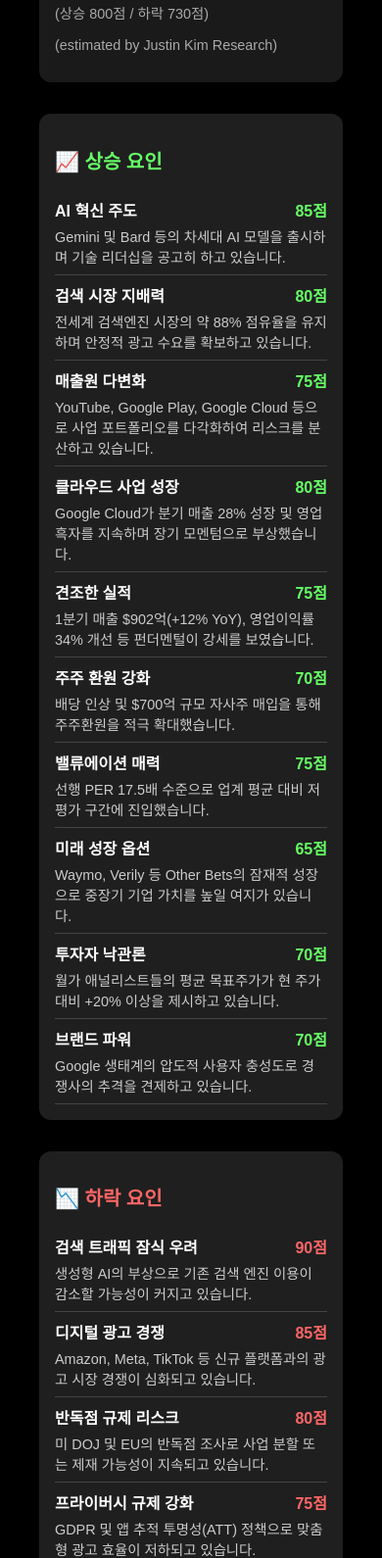
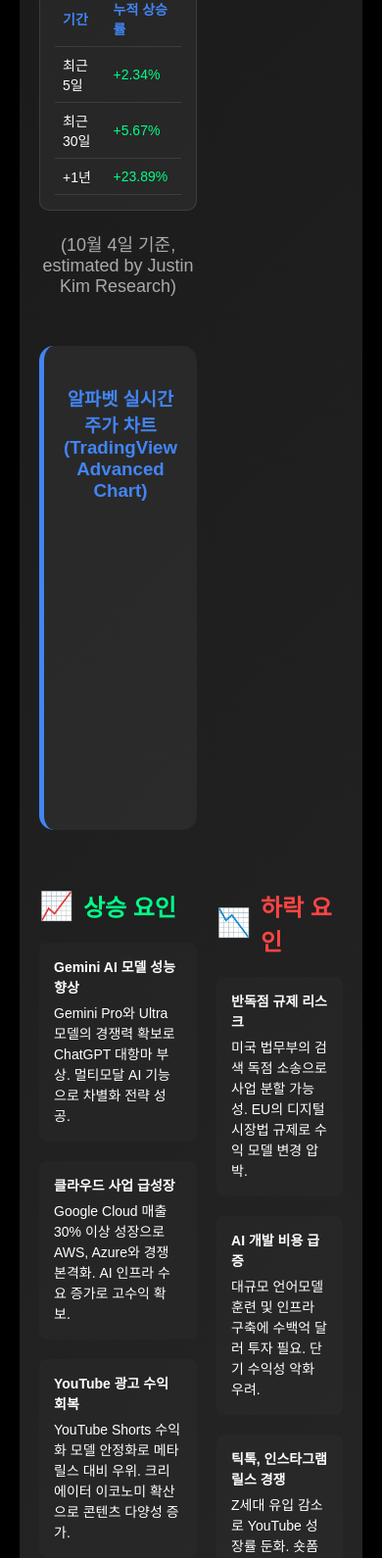
Before and after one commit to JustinKim0324/stocks, a plain HTML site: page alphabet.html in a window 390 px wide. Shown: the part 211-1801 px from the top of the page at 98% size. Drawn offline with Linux system fonts and the light colour scheme; a script that the page names is missing.

Commit message:
Update alphabet.html

```diff
--- a/alphabet.html
+++ b/alphabet.html
@@ -5,57 +5,303 @@
     <meta name="viewport" content="width=device-width, initial-scale=1.0">
     <title>알파벳 종합점수</title>
     <style>
-    body { background-color: #000; color: #fff; font-family: sans-serif; padding: 2rem; }
-    .container { max-width: 960px; margin: auto; }
-    .score-box { background-color: #1a1a1a; padding: 1rem; border-radius: 12px; margin-bottom: 2rem; }
-    .score-box h1 { color: #ffcc00; font-size: 2.5rem; margin-bottom: 0.5rem; }
-    .score-box p { color: #aaa; font-size: 0.9rem; }
-    .grid { display: grid; gap: 2rem; grid-template-columns: 1fr; }
-    @media (min-width: 768px) { .grid { grid-template-columns: 1fr 1fr; } }
-    .section { background-color: #1f1f1f; border-radius: 12px; padding: 1rem; }
-    .section h2 { font-size: 1.25rem; margin-bottom: 1rem; }
-    .section.bullish h2 { color: #66ff66; }
-    .section.bearish h2 { color: #ff6666; }
-    .factor { border-bottom: 1px solid #444; padding: 0.5rem 0; }
-    .factor-title { display: flex; justify-content: space-between; font-weight: bold; }
-    .factor-score.bullish { color: #66ff66; }
-    .factor-score.bearish { color: #ff6666; }
-    .factor-detail { font-size: 0.9rem; color: #ccc; margin-top: 0.25rem; }
+        body {
+            font-family: 'Arial', sans-serif;
+            background-color: #000;
+            color: #fff;
+            margin: 0;
+            padding: 20px;
+            display: flex;
+            justify-content: center;
+            align-items: center;
+            min-height: 100vh;
+        }
+        .container {
+            max-width: 1200px;
+            background: linear-gradient(135deg, #1a1a1a 0%, #2d2d2d 100%);
+            border-radius: 20px;
+            padding: 40px;
+            box-shadow: 0 20px 40px rgba(0,0,0,0.5);
+            display: grid;
+            grid-template-rows: auto auto auto 1fr;
+            grid-template-columns: 1fr 1fr;
+            gap: 20px;
+        }
+        .header {
+            grid-column: 1 / -1;
+            text-align: center;
+            margin-bottom: 10px;
+            display: flex;
+            flex-direction: column;
+            align-items: center;
+        }
+        .stock-info {
+            display: flex;
+            align-items: center;
+            gap: 20px;
+            margin-bottom: 10px;
+        }
+        .score {
+            font-size: 48px;
+            font-weight: bold;
+            background: linear-gradient(45deg, #4285f4, #34a853, #fbbc05, #ea4335);
+            -webkit-background-clip: text;
+            -webkit-text-fill-color: transparent;
+            background-clip: text;
+        }
+        .estimated {
+            font-size: 18px;
+            color: #aaa;
+            margin-top: 10px;
+        }
+        .performance-table {
+            background: rgba(255,255,255,0.05);
+            border-radius: 10px;
+            padding: 15px;
+            border: 1px solid rgba(255,255,255,0.1);
+        }
+        .performance-table table {
+            width: 100%;
+            border-collapse: collapse;
+            font-size: 14px;
+        }
+        .performance-table th, .performance-table td {
+            padding: 8px;
+            text-align: left;
+            border-bottom: 1px solid rgba(255,255,255,0.1);
+        }
+        .performance-table th {
+            color: #4285f4;
+        }
+        .positive { color: #00ff88; }
+        .negative { color: #ff4444; }
+        .chart-container {
+            grid-row: 3;
+            grid-column: 1 / -1;
+            margin-bottom: 20px;
+            text-align: center;
+            background: rgba(255,255,255,0.05);
+            border-radius: 15px;
+            padding: 20px;
+            border-left: 5px solid #4285f4;
+        }
+        .chart-container h3 {
+            color: #4285f4;
+            margin-bottom: 15px;
+        }
+        .tradingview-widget-container {
+            width: 100%;
+            height: 400px;
+        }
+        .section.up {
+            grid-row: 4;
+            grid-column: 1;
+            border-left-color: #00ff88;
+        }
+        .section.down {
+            grid-row: 4;
+            grid-column: 2;
+            border-left-color: #ff4444;
+        }
+        .section h2 {
+            font-size: 24px;
+            margin-bottom: 20px;
+            display: flex;
+            align-items: center;
+        }
+        .up h2 {
+            color: #00ff88;
+        }
+        .up h2::before {
+            content: "📈";
+            margin-right: 10px;
+            font-size: 28px;
+        }
+        .down h2 {
+            color: #ff4444;
+        }
+        .down h2::before {
+            content: "📉";
+            margin-right: 10px;
+            font-size: 28px;
+        }
+        .item {
+            margin-bottom: 20px;
+            padding: 15px;
+            background: rgba(255,255,255,0.02);
+            border-radius: 8px;
+            font-size: 14px;
+            line-height: 1.5;
+        }
+        .item strong {
+            color: #fff;
+            display: block;
+            margin-bottom: 5px;
+        }
+        @media (max-width: 768px) {
+            .container {
+                grid-template-columns: 1fr;
+                grid-template-rows: auto auto auto auto 1fr;
+                gap: 20px;
+                padding: 20px;
+            }
+            .score {
+                font-size: 36px;
+            }
+            .stock-info {
+                flex-direction: column;
+                gap: 10px;
+            }
+            .tradingview-widget-container {
+                height: 300px;
+            }
+        }
     </style>
 </head>
 <body>
     <div class="container">
-    <div class="score-box">
-      <h1>알파벳 종합점수: +70점</h1>
-      <p>(상승 800점 / 하락 730점)</p>
-      <p>(estimated by Justin Kim Research)</p>
+        <div class="header">
+            <div class="stock-info">
+                <div class="score">알파벳 : 163.74 (+1.47%)</div>
+                <div class="performance-table">
+                    <table>
+                        <thead>
+                            <tr>
+                                <th>기간</th>
+                                <th>누적 상승률</th>
+                            </tr>
+                        </thead>
+                        <tbody>
+                            <tr>
+                                <td>최근 5일</td>
+                                <td class="positive">+2.34%</td>
+                            </tr>
+                            <tr>
+                                <td>최근 30일</td>
+                                <td class="positive">+5.67%</td>
+                            </tr>
+                            <tr>
+                                <td>+1년</td>
+                                <td class="positive">+23.89%</td>
+                            </tr>
+                        </tbody>
+                    </table>
                 </div>
-    <div class="grid">
-      <div class="section bullish">
-        <h2>📈 상승 요인</h2>
-        <div class="factor"><div class="factor-title"><span>AI 혁신 주도</span><span class="factor-score bullish">85점</span></div><div class="factor-detail">Gemini 및 Bard 등의 차세대 AI 모델을 출시하며 기술 리더십을 공고히 하고 있습니다.</div></div>
-        <div class="factor"><div class="factor-title"><span>검색 시장 지배력</span><span class="factor-score bullish">80점</span></div><div class="factor-detail">전세계 검색엔진 시장의 약 88% 점유율을 유지하며 안정적 광고 수요를 확보하고 있습니다.</div></div>
-        <div class="factor"><div class="factor-title"><span>매출원 다변화</span><span class="factor-score bullish">75점</span></div><div class="factor-detail">YouTube, Google Play, Google Cloud 등으로 사업 포트폴리오를 다각화하여 리스크를 분산하고 있습니다.</div></div>
-        <div class="factor"><div class="factor-title"><span>클라우드 사업 성장</span><span class="factor-score bullish">80점</span></div><div class="factor-detail">Google Cloud가 분기 매출 28% 성장 및 영업흑자를 지속하며 장기 모멘텀으로 부상했습니다.</div></div>
-        <div class="factor"><div class="factor-title"><span>견조한 실적</span><span class="factor-score bullish">75점</span></div><div class="factor-detail">1분기 매출 $902억(+12% YoY), 영업이익률 34% 개선 등 펀더멘털이 강세를 보였습니다.</div></div>
-        <div class="factor"><div class="factor-title"><span>주주 환원 강화</span><span class="factor-score bullish">70점</span></div><div class="factor-detail">배당 인상 및 $700억 규모 자사주 매입을 통해 주주환원을 적극 확대했습니다.</div></div>
-        <div class="factor"><div class="factor-title"><span>밸류에이션 매력</span><span class="factor-score bullish">75점</span></div><div class="factor-detail">선행 PER 17.5배 수준으로 업계 평균 대비 저평가 구간에 진입했습니다.</div></div>
-        <div class="factor"><div class="factor-title"><span>미래 성장 옵션</span><span class="factor-score bullish">65점</span></div><div class="factor-detail">Waymo, Verily 등 Other Bets의 잠재적 성장으로 중장기 기업 가치를 높일 여지가 있습니다.</div></div>
-        <div class="factor"><div class="factor-title"><span>투자자 낙관론</span><span class="factor-score bullish">70점</span></div><div class="factor-detail">월가 애널리스트들의 평균 목표주가가 현 주가 대비 +20% 이상을 제시하고 있습니다.</div></div>
-        <div class="factor"><div class="factor-title"><span>브랜드 파워</span><span class="factor-score bullish">70점</span></div><div class="factor-detail">Google 생태계의 압도적 사용자 충성도로 경쟁사의 추격을 견제하고 있습니다.</div></div>
             </div>
-      <div class="section bearish">
-        <h2>📉 하락 요인</h2>
-        <div class="factor"><div class="factor-title"><span>검색 트래픽 잠식 우려</span><span class="factor-score bearish">90점</span></div><div class="factor-detail">생성형 AI의 부상으로 기존 검색 엔진 이용이 감소할 가능성이 커지고 있습니다.</div></div>
-        <div class="factor"><div class="factor-title"><span>디지털 광고 경쟁</span><span class="factor-score bearish">85점</span></div><div class="factor-detail">Amazon, Meta, TikTok 등 신규 플랫폼과의 광고 시장 경쟁이 심화되고 있습니다.</div></div>
-        <div class="factor"><div class="factor-title"><span>반독점 규제 리스크</span><span class="factor-score bearish">80점</span></div><div class="factor-detail">미 DOJ 및 EU의 반독점 조사로 사업 분할 또는 제재 가능성이 지속되고 있습니다.</div></div>
-        <div class="factor"><div class="factor-title"><span>프라이버시 규제 강화</span><span class="factor-score bearish">75점</span></div><div class="factor-detail">GDPR 및 앱 추적 투명성(ATT) 정책으로 맞춤형 광고 효율이 저하되고 있습니다.</div></div>
-        <div class="factor"><div class="factor-title"><span>핵심 성장 둔화 우려</span><span class="factor-score bearish">80점</span></div><div class="factor-detail">검색·광고 부문의 성장률이 10%대 초반으로 둔화 조짐을 보이고 있습니다.</div></div>
-        <div class="factor"><div class="factor-title"><span>막대한 투자 부담</span><span class="factor-score bearish">70점</span></div><div class="factor-detail">AI 인프라 및 데이터센터 투자로 단기 수익성 희석 우려가 있습니다.</div></div>
-        <div class="factor"><div class="factor-title"><span>클라우드 경쟁 압박</span><span class="factor-score bearish">75점</span></div><div class="factor-detail">GCP의 시장 점유율은 AWS, Azure 대비 낮아 수익성 확보에 어려움이 있습니다.</div></div>
-        <div class="factor"><div class="factor-title"><span>거시경제 불확실</span><span class="factor-score bearish">75점</span></div><div class="factor-detail">고금리 및 경기 침체 우려로 광고 수요가 위축될 가능성이 있습니다.</div></div>
-        <div class="factor"><div class="factor-title"><span>기술 경쟁 열세 가능성</span><span class="factor-score bearish">80점</span></div><div class="factor-detail">OpenAI 및 Meta 등과의 기술 경쟁 심화로 시장 선도 유지가 불확실합니다.</div></div>
-        <div class="factor"><div class="factor-title"><span>광고 의존 구조</span><span class="factor-score bearish">70점</span></div><div class="factor-detail">매출의 80% 이상을 광고에 의존하여 시장 변화에 취약합니다.</div></div>
+            <div class="estimated">(10월 4일 기준, estimated by Justin Kim Research)</div>
+        </div>
+
+        <div class="chart-container">
+            <h3>알파벳 실시간 주가 차트 (TradingView Advanced Chart)</h3>
+            <div class="tradingview-widget-container">
+                <div id="tradingview_alphabet"></div>
+                <script type="text/javascript" src="https://s3.tradingview.com/tv.js"></script>
+                <script type="text/javascript">
+                new TradingView.widget(
+                {
+                    "width": "100%",
+                    "height": 400,
+                    "symbol": "NASDAQ:GOOGL",
+                    "interval": "D",
+                    "timezone": "Etc/UTC",
+                    "theme": "dark",
+                    "style": "1",
+                    "locale": "en",
+                    "toolbar_bg": "#f1f3f6",
+                    "enable_publishing": false,
+                    "allow_symbol_change": true,
+                    "container_id": "tradingview_alphabet"
+                }
+                );
+                </script>
+            </div>
+        </div>
+
+        <div class="section up">
+            <h2>상승 요인</h2>
+            <div class="item">
+                <strong>Gemini AI 모델 성능 향상</strong>
+                Gemini Pro와 Ultra 모델의 경쟁력 확보로 ChatGPT 대항마 부상. 멀티모달 AI 기능으로 차별화 전략 성공.
+            </div>
+            <div class="item">
+                <strong>클라우드 사업 급성장</strong>
+                Google Cloud 매출 30% 이상 성장으로 AWS, Azure와 경쟁 본격화. AI 인프라 수요 증가로 고수익 확보.
+            </div>
+            <div class="item">
+                <strong>YouTube 광고 수익 회복</strong>
+                YouTube Shorts 수익화 모델 안정화로 메타 릴스 대비 우위. 크리에이터 이코노미 확산으로 콘텐츠 다양성 증가.
+            </div>
+            <div class="item">
+                <strong>검색 AI 통합 가속화</strong>
+                Search Generative Experience(SGE) 도입으로 검색 경험 혁신. AI 답변 품질 향상으로 사용자 만족도 제고.
+            </div>
+            <div class="item">
+                <strong>자율주행 Waymo 사업화</strong>
+                샌프란시스코, 피닉스 등에서 상용 서비스 확대. 로보택시 시장 선점으로 미래 모빌리티 리더십 구축.
+            </div>
+            <div class="item">
+                <strong>안드로이드 생태계 지배력</strong>
+                전 세계 스마트폰 OS 점유율 70% 이상 유지. Google Play Store 수수료 수익 안정적 증가.
+            </div>
+            <div class="item">
+                <strong>퀀텀 컴퓨팅 기술 리드</strong>
+                Sycamore 프로세서 성능 향상으로 IBM, 마이크로소프트와 퀀텀 패권 경쟁. 차세대 컴퓨팅 표준 선점.
+            </div>
+            <div class="item">
+                <strong>헬스케어 AI 진출</strong>
+                Med-PaLM 2 등 의료 AI 모델로 헬스케어 시장 진입. AI 진단 및 신약 개발 분야 투자 확대.
+            </div>
+            <div class="item">
+                <strong>강력한 현금 창출 능력</strong>
+                연간 자유현금흐름 700억 달러 이상으로 AI R&D 투자 여력 충분. 부채 비율 낮아 재무 안정성 우수.
+            </div>
+            <div class="item">
+                <strong>광고 시장 점유율 확대</strong>
+                디지털 광고 시장 성장으로 Google Ads 수익 지속 증가. 리테일 미디어 및 커머스 광고 진출 확대.
+            </div>
+        </div>
+
+        <div class="section down">
+            <h2>하락 요인</h2>
+            <div class="item">
+                <strong>반독점 규제 리스크</strong>
+                미국 법무부의 검색 독점 소송으로 사업 분할 가능성. EU의 디지털시장법 규제로 수익 모델 변경 압박.
+            </div>
+            <div class="item">
+                <strong>AI 개발 비용 급증</strong>
+                대규모 언어모델 훈련 및 인프라 구축에 수백억 달러 투자 필요. 단기 수익성 악화 우려.
+            </div>
+            <div class="item">
+                <strong>틱톡, 인스타그램 릴스 경쟁</strong>
+                Z세대 유입 감소로 YouTube 성장률 둔화. 숏폼 콘텐츠 시장에서 메타, 바이트댄스와 치열한 경쟁.
+            </div>
+            <div class="item">
+                <strong>검색 행태 변화 위협</strong>
+                ChatGPT 등 생성형 AI로 전통적 검색 수요 감소 가능성. 젊은 세대의 소셜 미디어 정보 검색 선호.
+            </div>
+            <div class="item">
+                <strong>애플 iOS 정책 변화</strong>
+                앱 추적 투명성(ATT) 정책으로 모바일 광고 타겟팅 정확도 하락. 서드파티 쿠키 폐지로 광고 효율성 감소.
+            </div>
+            <div class="item">
+                <strong>중국 시장 접근 제한</strong>
+                중국 내 Google 서비스 차단 지속으로 세계 최대 시장 진입 불가. 바이두, 알리바바와 경쟁 기회 상실.
+            </div>
+            <div class="item">
+                <strong>클라우드 경쟁 심화</strong>
+                AWS, 마이크로소프트 Azure 대비 시장 점유율 3위. 엔터프라이즈 영업력 부족으로 대형 고객 확보 어려움.
+            </div>
+            <div class="item">
+                <strong>직원 감원 및 사기 저하</strong>
+                대규모 구조조정으로 핵심 인재 이탈 증가. 사내 불만 증가로 혁신 속도 둔화 우려.
+            </div>
+            <div class="item">
+                <strong>광고 시장 경기 민감성</strong>
+                경기 침체 시 기업 광고 예산 삭감으로 매출 타격. 디지털 광고 성장률 둔화 추세.
+            </div>
+            <div class="item">
+                <strong>프라이버시 규제 강화</strong>
+                GDPR, CCPA 등 데이터 보호 규제로 개인화 광고 제약. 사용자 데이터 수집 및 활용 한계 증가.
             </div>
         </div>
     </div>
```
Lines whose indentation alone changed are shown as unchanged.
